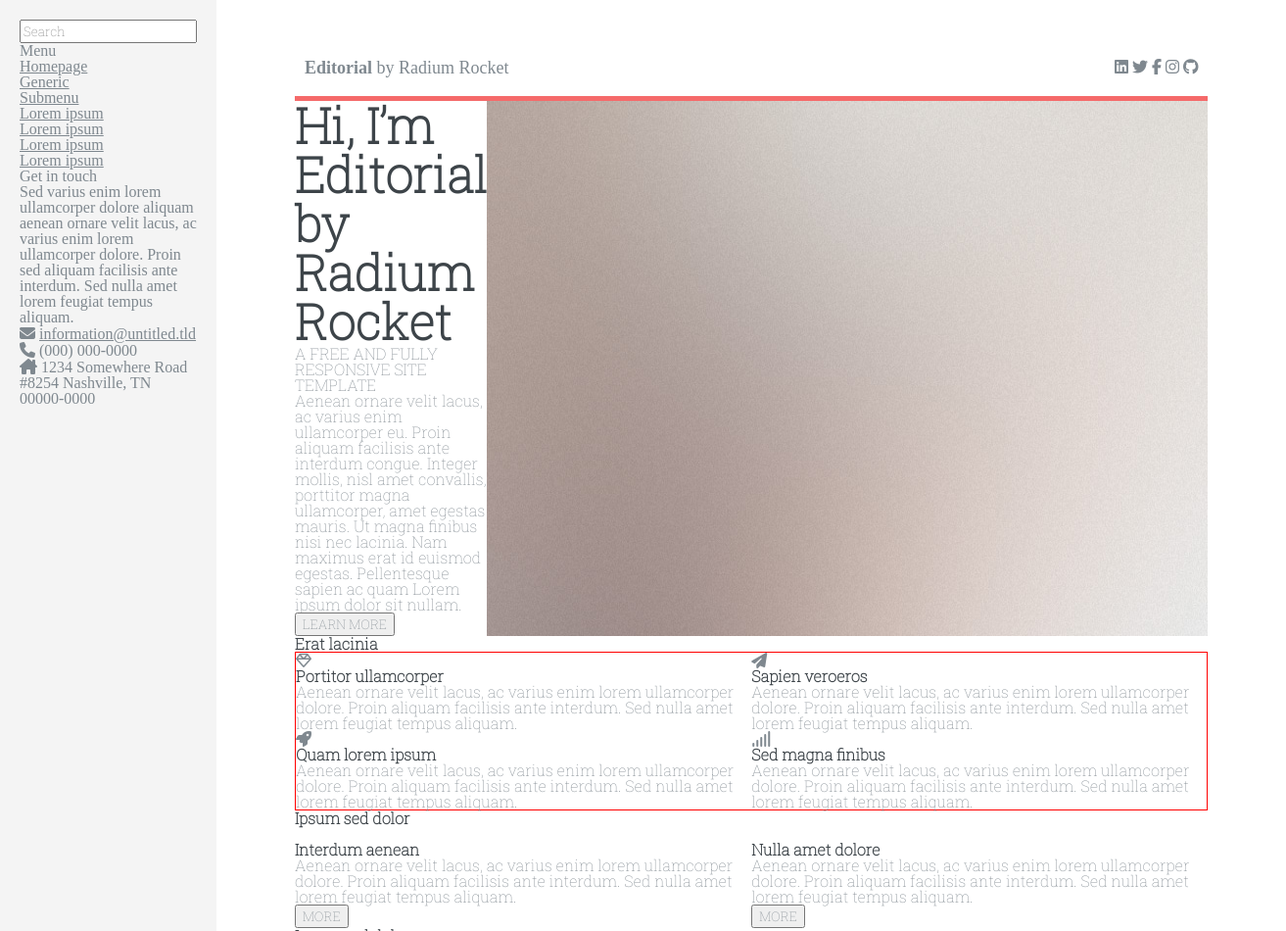
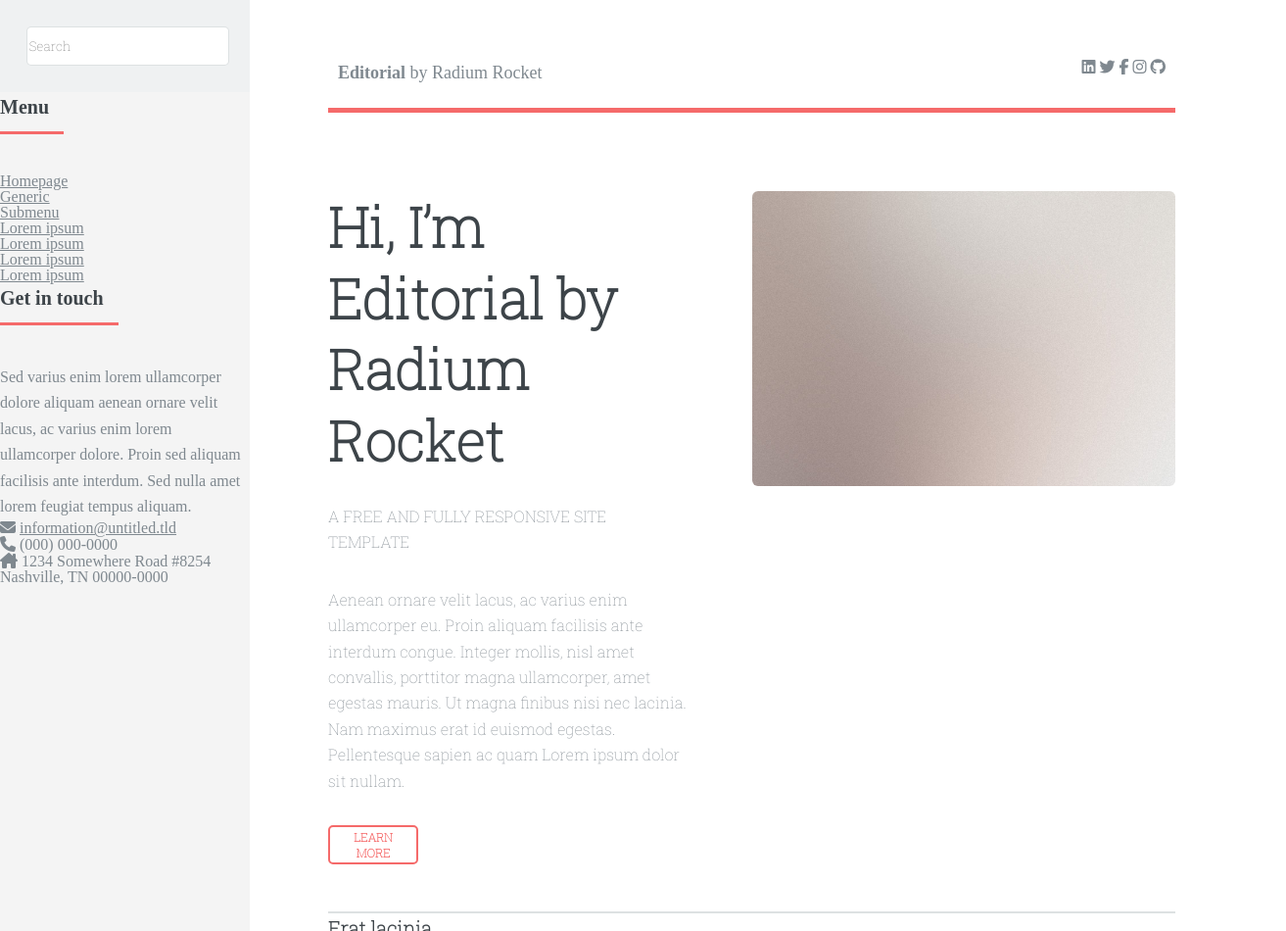
Before and after one commit to Sabrucita/trackgenix, a plain HTML site: page Week-02/index.html in a window 1280 px wide. Shown: the top 950 px of the page at 98% size, 1313 px wide, since content can reach past the window. Drawn offline with Linux system fonts and the light colour scheme.

Commit message:
TG: add some more style

```diff
--- a/Week-02/index.html
+++ b/Week-02/index.html
@@ -17,10 +17,12 @@
     <aside class="sidebar-container">
       <nav>
         <section>
+          <section id="search">
             <form>
               <input type="text" placeholder="Search">
             </form>
-          <p>Menu</p>
+          </section>
+          <h2>Menu</h2>
           <ul>
             <li><a href="#">Homepage</a></li>
             <li><a href="#">Generic</a></li>
@@ -36,7 +38,7 @@
           </ul>
         </section>
         <section>
-          <p>Get in touch</p>
+          <h2>Get in touch</h2>
           <p>
             Sed varius enim lorem ullamcorper dolore aliquam aenean ornare velit
             lacus, ac varius enim lorem ullamcorper dolore. Proin sed aliquam
@@ -83,11 +85,11 @@
               finibus nisi nec lacinia. Nam maximus erat id euismod egestas.
               Pellentesque sapien ac quam Lorem ipsum dolor sit nullam.
             </p>
-            <button>LEARN MORE</button>
+            <button class="submit-button">LEARN MORE</button>
           </section>
           <img src="/Week-02/assets/blurred.jpg" alt="blurred-image">
         </section>
-        <section>
+        <section class="features">
           <h2>Erat lacinia</h2>
           <section class="features-section">
             <article class="feature">
@@ -128,31 +130,32 @@
             </article>
           </section>
         </section>
-        <section>
+        <section class="features">
           <h2>Ipsum sed dolor</h2>
           <section class="article-section">
             <article>
-              <img src="#" alt="" />
+              <img src="./assets/little-blurred-01.jpg" alt="" />
               <h3>Interdum aenean</h3>
               <p>
                 Aenean ornare velit lacus, ac varius enim lorem ullamcorper dolore.
                 Proin aliquam facilisis ante interdum. Sed nulla amet lorem feugiat
                 tempus aliquam.
               </p>
-              <button>MORE</button>
+              <button class="submit-button">MORE</button>
             </article>
             <article>
-              <img src="#" alt="" />
+              <img src="./assets/little-blurred-02.jpg" alt="" />
               <h3>Nulla amet dolore</h3>
               <p>
                 Aenean ornare velit lacus, ac varius enim lorem ullamcorper dolore.
                 Proin aliquam facilisis ante interdum. Sed nulla amet lorem feugiat
                 tempus aliquam.
               </p>
-              <button>MORE</button>
+              <button class="submit-button">MORE</button>
             </article>
           </section>
         </section>
+        <section class="features">
           <h2>Ipsum sed dolor</h2>
           <form class="contact-form">
             <div class="name-email-div">
@@ -196,7 +199,8 @@
               <button type="reset" id="reset-form-button">RESET</button>
             </div>
           </form>
-        <section>
+        </section>
+        <section id="bottom-articles">
           <h2>Ipsum sed dolor</h2>
           <h3>Text</h3>
           <p>
@@ -215,7 +219,7 @@
             faucibus.
           </blockquote>
           <h3>Left & Right</h3>
-          <section id="bottom-articles">
+          <section id="bottom-articles-left">
             <img src="/Week-02/assets/little-blurred-01.jpg" alt="" id="img-01"/>
             <p>
               Lorem ipsum dolor sit accumsan interdum nisi, quis tincidunt felis
@@ -227,6 +231,8 @@
               faucibus vestibulum. Blandit adipiscing eu felis iaculis volutpat ac
               adipiscing accumsan eu faucibus. Integer ac pellentesque praesent.
             </p>
+          </section>
+          <section id="bottom-articles-right">
             <img src="/Week-02/assets/little-blurred-02.jpg" alt="" id="img-02" />
             <p>
               Lorem ipsum dolor sit accumsan interdum nisi, quis tincidunt felis
--- a/Week-02/style.css
+++ b/Week-02/style.css
@@ -25,37 +25,76 @@ header p span{
   font-weight:600;
 }
 
+p{
+  line-height: 1.65em;
+}
+
 h1{
-  font-size: 50px;
+  font-size: 56px;
   font-weight: 700;
   color: #3d4449;
+  margin: 0 0 0.5em 0;
+  line-height: 1.3;
 }
-h2, h3{
+
+h2, h3 {
+  font-size: 1.25em;
   color: #3d4449;
-  font-weight: 600;
+  font-weight: 700;
+  line-height: 1.5;
+  margin: 0 0 1em 0;
 }
 
 footer{
   display: flex;
   flex-direction: column;
   align-items: center;
+  border-top: solid 5px #f56a6a;
 }
 
 .sidebar-container{
-  width: 100%;
-  padding: 20px;
   height: inherit;
   background-color: rgb(244, 244, 244);
 }
 
-.title-section {
+.sidebar-container h2{
+  border-bottom: solid 3px #f56a6a;
+  display: inline-block;
+  margin: 0 0 2em 0;
+  padding: 0 0.75em 0.5em 0;
+}
+
+.title-section{
   display: flex;
+  padding: 5em 0 3em 0;
+}
+
+.title-section img{
+  width: 50%;
+  height: 100%;
+  margin: 0 0 2em 4em;
+  border-radius: 0.375em;
+}
+
+.title-section p{
+  margin: 0 0 2em 0;
+}
+
+.submit-button{
+  width: 25%;
+  height: 40px;
+  font-size: 12px;
+  background-color: #fff;
+  color: #f56a6a;
+  font-weight: 600;
+  border: 2px solid #f56a6a;
+  border-radius: 5px;
+  cursor: pointer;
 }
 
 .features-section{
   display: flex;
   flex-wrap: wrap;
-  border: 1px solid red;
 }
 
 .feature{
@@ -138,8 +177,23 @@ footer{
 }
 
 #bottom-articles{
-  display: flex;
-  flex-wrap: wrap;
+  padding: 64px 0 64px 0;
+}
+
+#bottom-articles p{
+  margin: 0 0 2em 0;
+}
+
+#bottom-articles-left img{
+  float: left;
+  margin: 0 1.5em 1em 0;
+  border-radius: 0.375em;
+}
+
+#bottom-articles-right img{
+  float: right;
+  margin: 0 0 1em 1.5em;
+  border-radius: 0.375em;
 }
 
 #img-02{
@@ -148,6 +202,8 @@ footer{
 
 #bottom-links{
   display: flex;
+  padding: 4em 0 2em 0;
+  border-top: solid 2px rgba(210, 215, 217, 0.75);
 }
 
 #bottom-links div{
@@ -159,3 +215,20 @@ footer{
   border: 1px solid #7f888f;
   padding: 20px;
 }
+
+.features{
+  border-top: solid 2px rgba(210, 215, 217, 0.75);
+}
+
+#search{
+  padding: 1.66667em;
+  background-color: #eff1f2;
+}
+
+#search input{
+  width: 100%;
+  height: 2.75em;
+  border: solid 1px rgba(210, 215, 217, 0.75);
+  border-radius: 0.375em;
+  background: #ffffff;
+}
```
Lines whose indentation alone changed are shown as unchanged.
